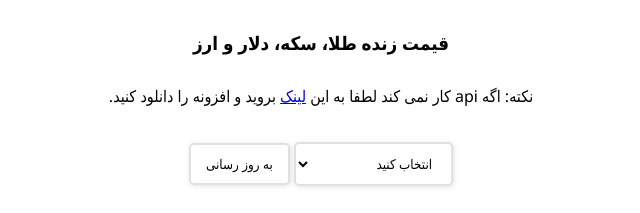
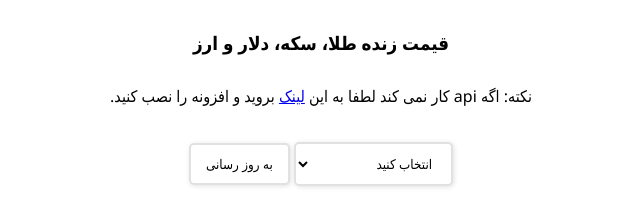
Before and after one commit to effati78/currency_api, a plain HTML site: page index.html in a window 1280 px wide. Shown: the top 213 px of the page, 319-959 px from the left. Drawn offline with Linux system fonts and the light colour scheme; no server answers.

Commit message:
update index

```diff
--- a/index.html
+++ b/index.html
@@ -10,7 +10,7 @@
 
 <body>
     <h3>قیمت زنده طلا، سکه، دلار و ارز</h3>
-    <p>نکته: اگه api کار نمی کند لطفا به این <a href="https://chrome.google.com/webstore/detail/cors-unblock/lfhmikememgdcahcdlaciloancbhjino/related?hl=en" target="_blank">لینک</a> بروید و افزونه را دانلود کنید.</p>
+    <p>نکته: اگه api کار نمی کند لطفا به این <a href="https://chrome.google.com/webstore/detail/cors-unblock/lfhmikememgdcahcdlaciloancbhjino/related?hl=en" target="_blank">لینک</a> بروید و افزونه را نصب کنید.</p>
 
     <div>
         <select id="mySelect">
```
